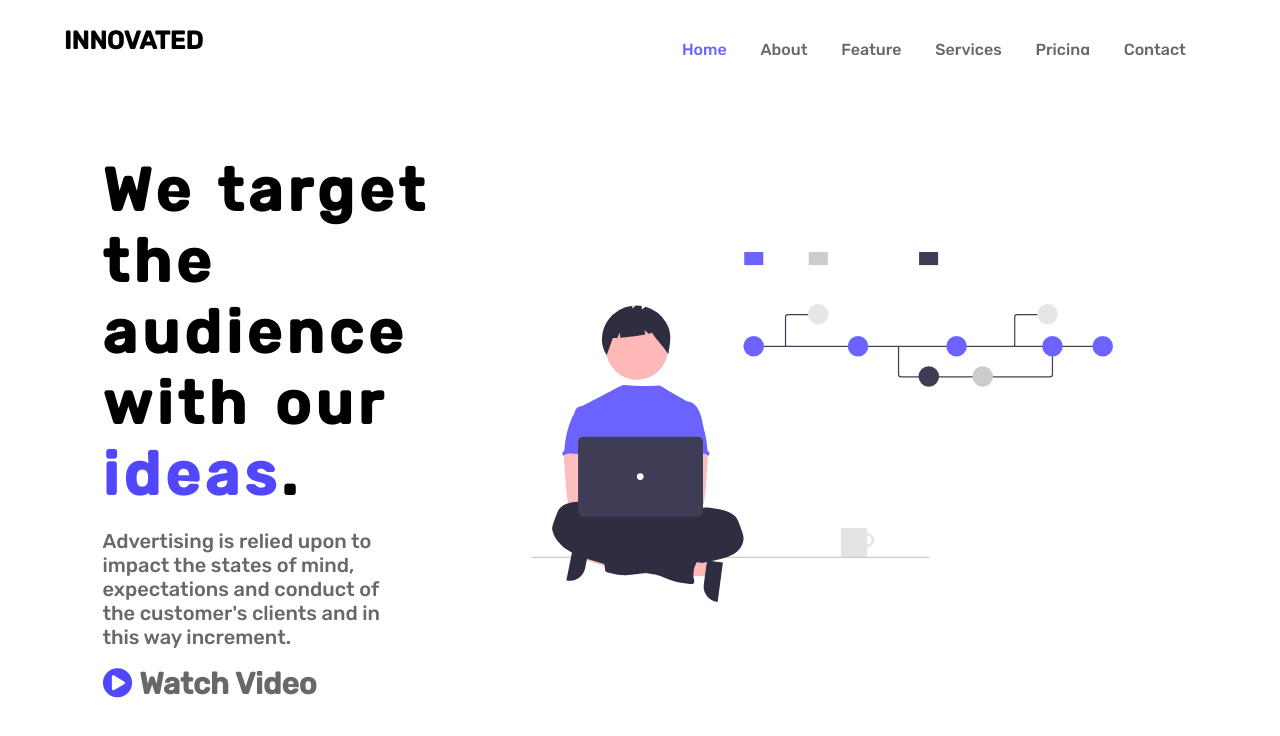
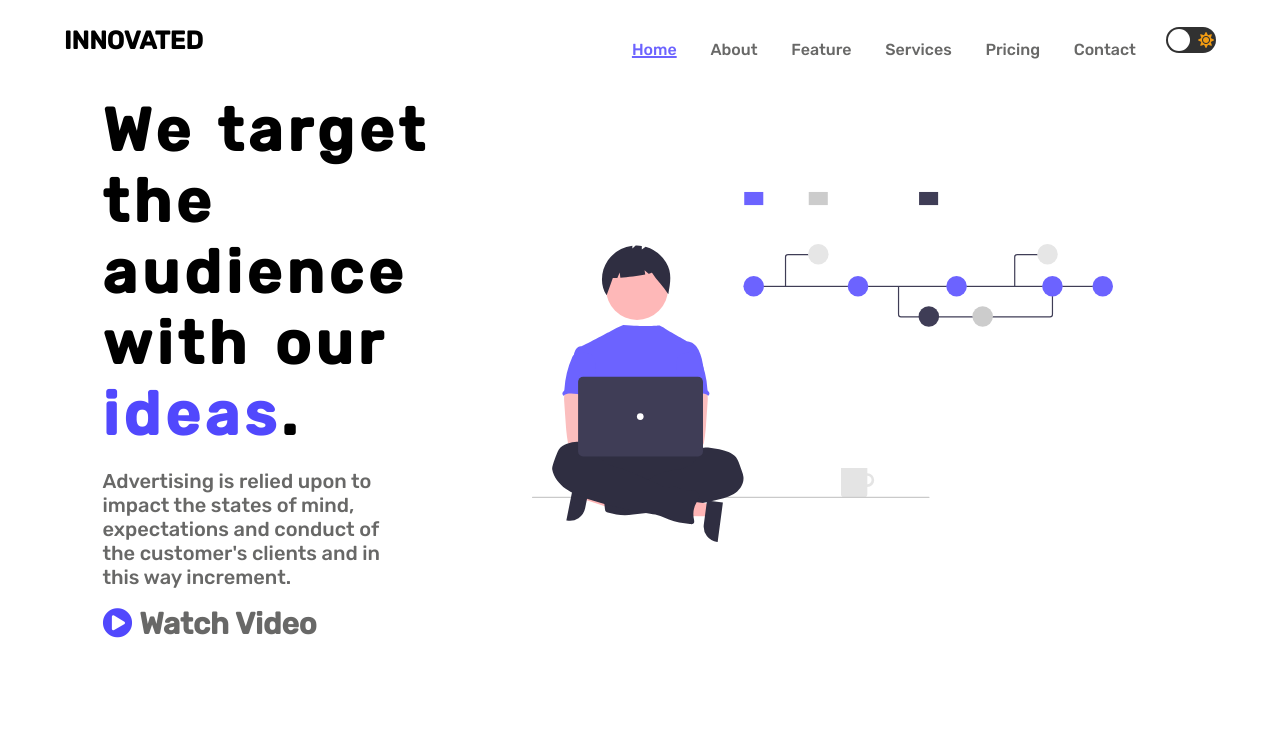
Before and after one commit to asimmakhmudov/Innovated-Website, a plain HTML site: page innovated.html in a window 1280 px wide. Drawn offline with Linux system fonts and the light colour scheme.

Commit message:
The dark mode of the Innovated website is available

```diff
--- a/innovated.css
+++ b/innovated.css
@@ -1,6 +1,10 @@
 *{
     font-family: 'Rubik', sans-serif;
     margin: 0;
+    box-sizing: border-box;
+}
+body {
+    transition: 0.2s linear;
 }
 .menu-container {
     width: 100%;
@@ -12,6 +16,7 @@
 }
 .menu {
     width: 100%;
+    margin-bottom: 30px;
     display: flex;
     align-items: center;
 }
@@ -35,7 +40,7 @@ nav ul li {
 }
 .home {
     color: #6C63FF;
-    text-decoration: underline 4px;
+    text-decoration: underline 2px #6C63FF;
 }
 .menu ul li a {
     text-decoration: none;
@@ -49,7 +54,7 @@ nav ul li {
     display: flex;
     justify-content: space-between;
     align-items: center;
-    margin: 100px 0;
+    margin: 10px 0;
     padding-left: 8%;
     padding-right: 8%;
 }
@@ -91,11 +96,13 @@ h2 {
 .row2 img {
     width: 90%;
 }
+#menuList{transition: 0.3s linear;
+}
 @media only screen and (max-width:600px) {
     nav ul {
         width: 100%;
         position: absolute;
-        background: #5148fd;
+        background: #4a45af;
         top: 75px;
         right: 0;
         z-index: 2;
@@ -117,17 +124,66 @@ h2 {
     }
     .menu-container .menu-icon {
         display: block;
-
     }
     h2 {
         font-size: 200%;
     }
     #menuList {
         overflow: hidden;
-        transition: 0.5s;
+
+
     }
     .mainsection {
         flex-direction: column-reverse;
         margin: 50px 0;
+
+    }
+    .label {
+        margin: 15px;
     }
 }
+.checkbox {
+    opacity: 0;
+    position: absolute;
+}
+
+.checkbox:checked + .label {
+    background-color: rgb(102, 2, 102);
+}
+.label {
+    background-color: rgb(49, 49, 49);
+    padding: 2px;
+    height: 26px;
+    width: 50px;
+    display: flex;
+    position: relative;
+    align-items: center;
+    justify-content: space-between;
+    border-radius: 50px;
+}
+.fa-sun {
+    color: #f39c12;
+}
+.fa-moon {
+    color: #f1c40f;
+}
+.ball {
+    width: 22px;
+    height: 22px;
+    position: absolute;
+    background-color: white;
+    border-radius: 50%;
+    top: 2px;
+    left: 2px;
+    transition: 0.2s linear;
+}
+.checkbox:checked + .label .ball {
+    transform: translateX(24px);
+}
+body.dark {
+    background-color: #262626;
+    color: wheat;
+}
+body.menuT ul li a {
+    color: wheat;
+}
--- a/innovated.html
+++ b/innovated.html
@@ -25,6 +25,12 @@
                     <li><a href="#"><span>Contact</span></a></li>
                 </ul>
                 </nav>
+                <input type="checkbox" class="checkbox" id="checkbox">
+                <label for="checkbox" class="label">
+                    <i class="fas fa-moon"></i>
+                    <i class="fas fa-sun"></i>
+                    <div class="ball"></div>
+                </label>
                 <img class="menu-icon" src="icons8-menu.svg" onclick="toggleMenu()">
         </div>
     </div>
--- a/innovated.js
+++ b/innovated.js
@@ -8,3 +8,8 @@ var menuList = document.getElementById("menuList");
                 menuList.style.maxHeight = "0px"
             }
         }
+const checkbox = document.getElementById("checkbox")
+checkbox.addEventListener('change', () => {
+    document.body.classList.toggle('dark');
+    document.body.classList.toggle('menuT');
+});
```
